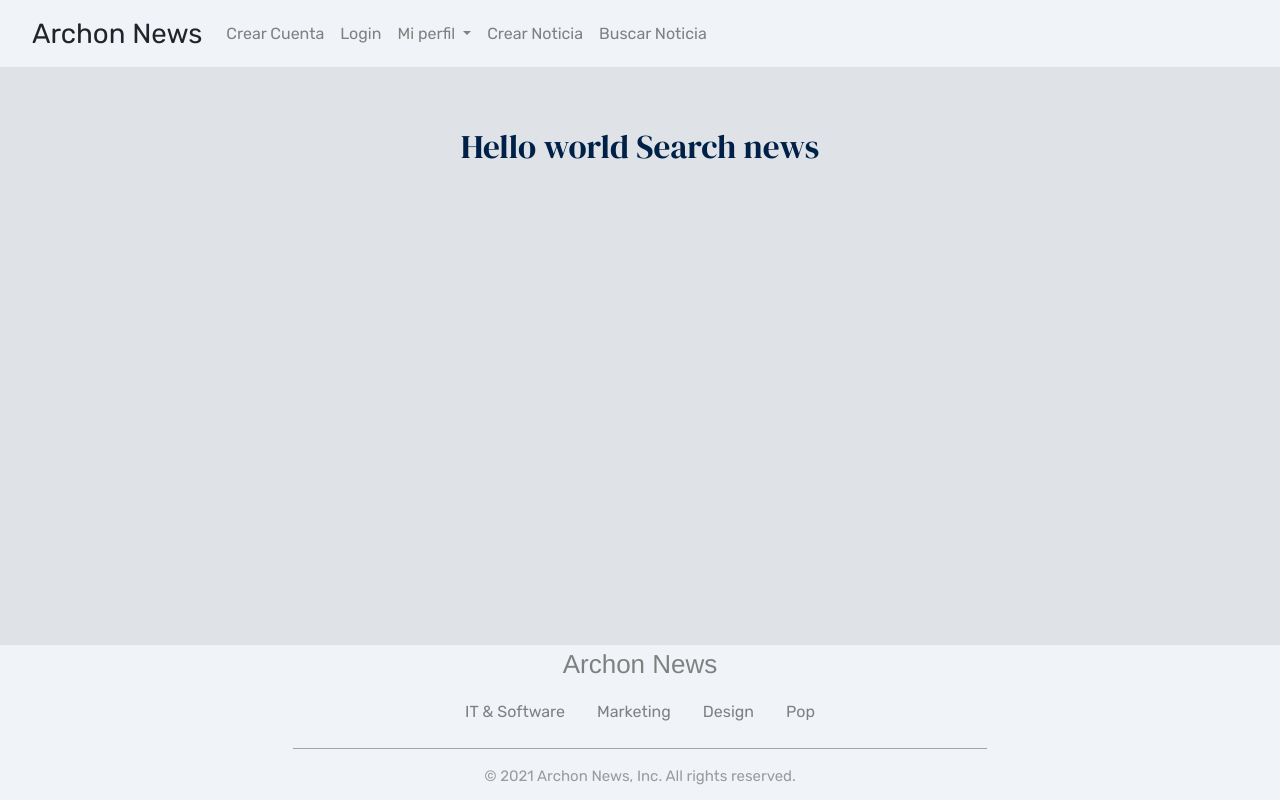
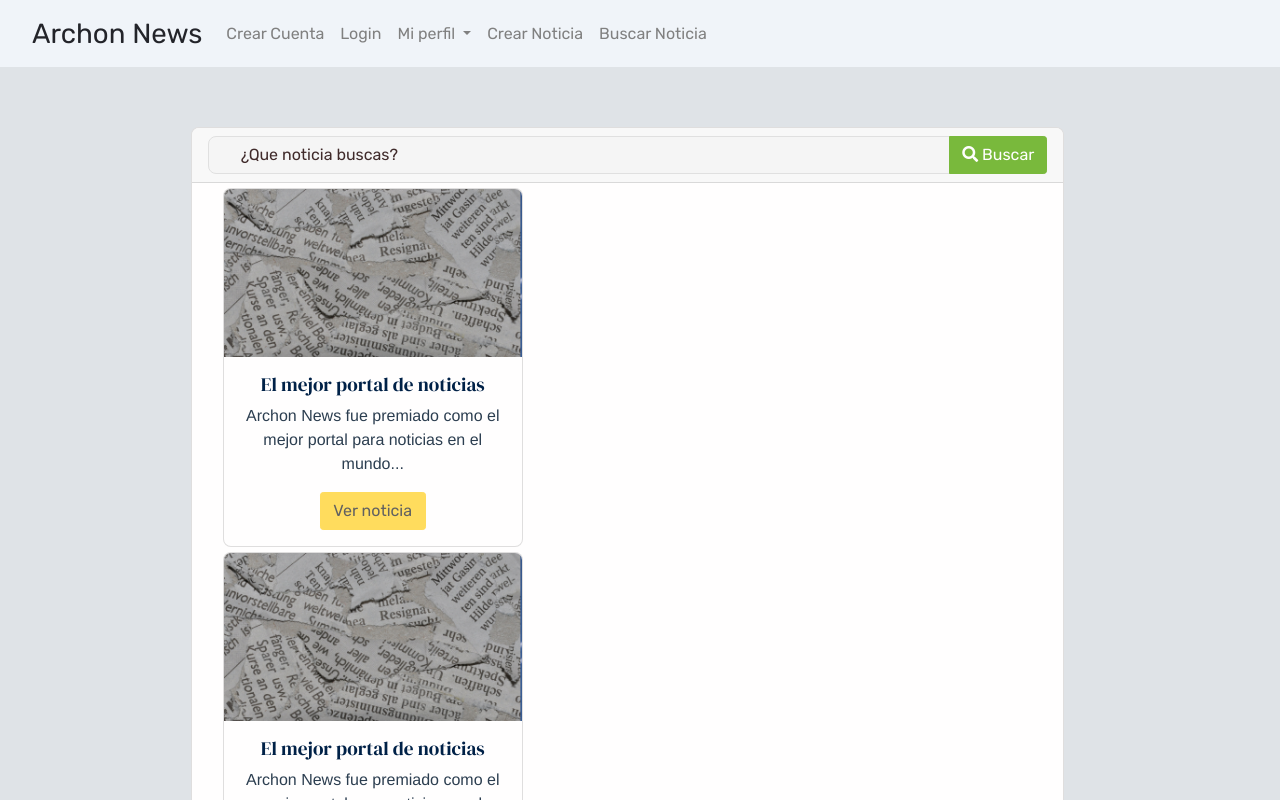
Before and after one commit to mquintero0118/PiaBDM, a Vue app: page /searchNews in a window 1280 px wide. Shown: the top 800 px of the page. Built offline with nearby package versions, Linux system fonts and the light colour scheme.

Commit message:
First version

```diff
--- a/src/components/searchNews.vue
+++ b/src/components/searchNews.vue
@@ -1,13 +1,49 @@
 <template>
-  <h2>Hello world Search news</h2>
+  <div class="card cardSearchNews">
+    <div class="card-header">
+      <div class="input-group">
+        <input
+          type="text"
+          class="form-control search"
+          placeholder="¿Que noticia buscas?"
+          aria-label="Input group example"
+          aria-describedby="btnGroupAddon"
+        />
+        <button type="button" class="btn btn-success">
+          <i class="fa fa-search"></i> Buscar
+        </button>
+      </div>
+    </div>
+    <div class="container-fluid">
+<div v-for="index in 3" :key="index" class="card cardSecond" style="width: 10rem">
+
+          <img src="./testImages/newspaper.png" class="card-img-top" alt="..." />
+          <div class="card-body">
+            <h5 class="card-title">El mejor portal de noticias</h5>
+            <p class="card-text">
+              Archon News fue premiado como el mejor portal para noticias en el mundo...
+            </p>
+            <router-link to="/seeNews" class="btn btn-primary">Ver noticia</router-link>
+          </div>
+        </div>
+    </div>
+
+
+
+  </div>
 </template>
 
 <script>
-export default {
-
-}
+export default {};
 </script>
 
 <style>
-
+.cardSearchNews {
+  width: 70%;
+  max-width: 2000px;
+  margin-left: 14%;
+}
+.search {
+  margin-left: 0%;
+}
 </style>
```
